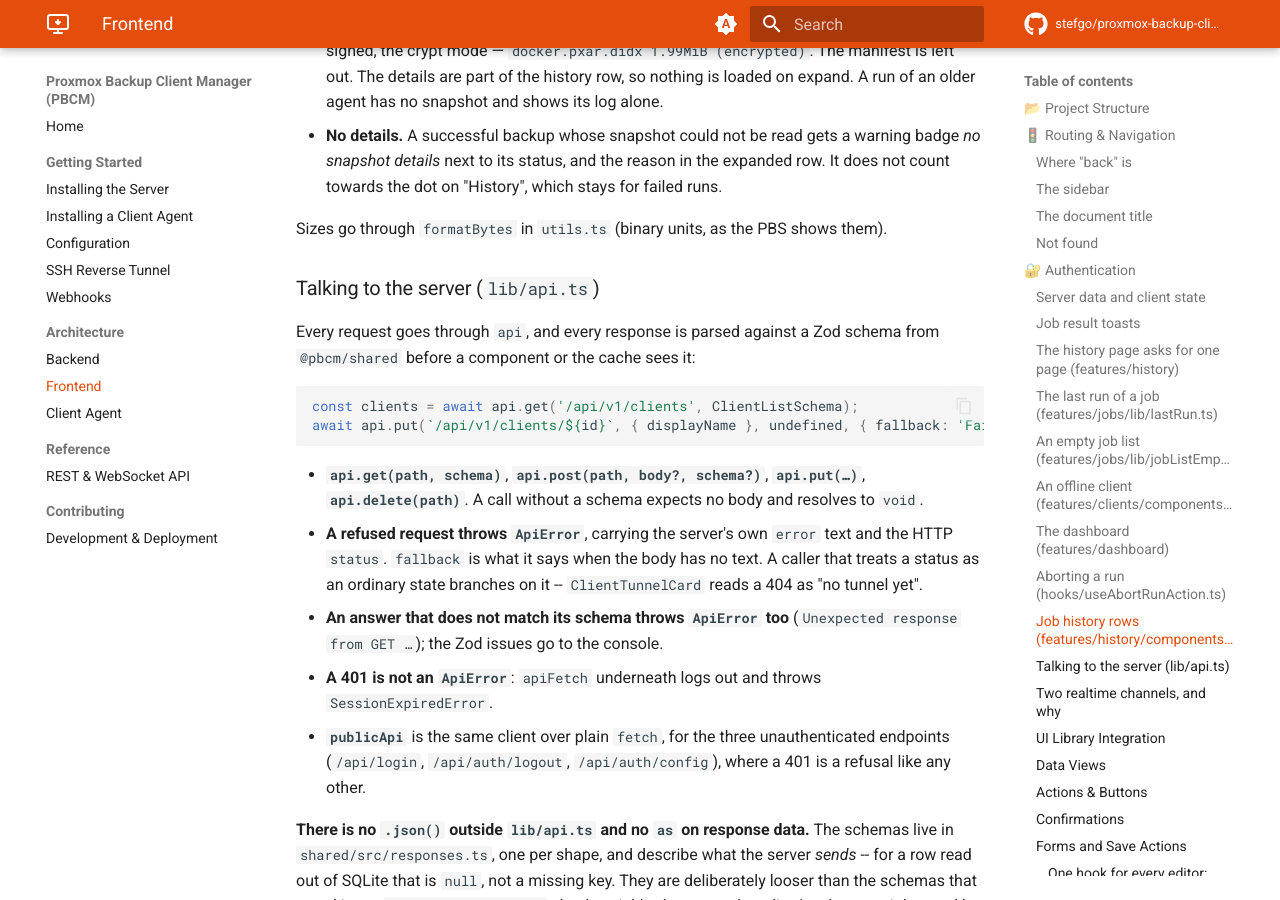
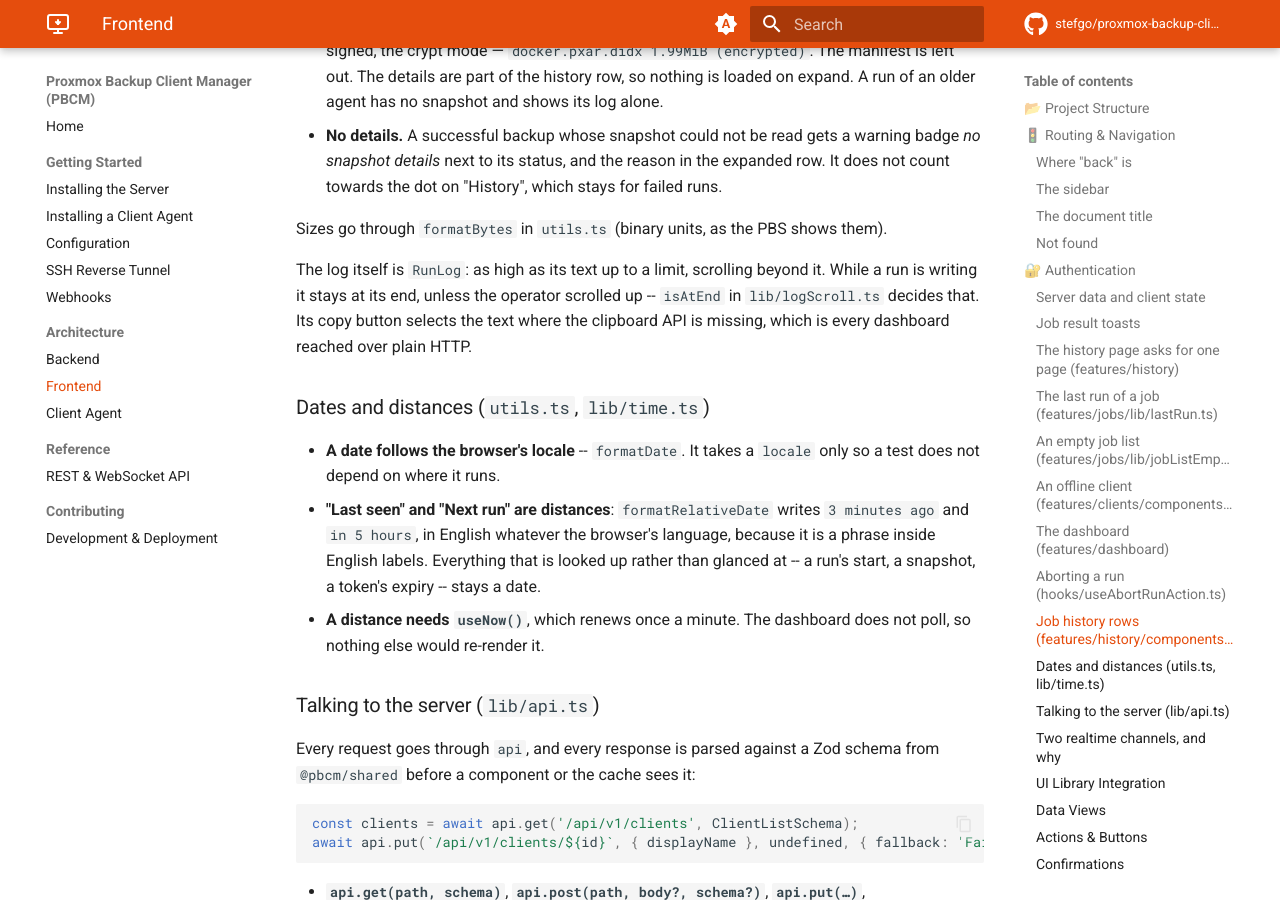
Before and after one commit to stefgo/proxmox-backup-client-manager, an MkDocs documentation site: the page built from docs/frontend.md, in a window 1280 px wide and 900 px high, scrolled down 10658 px. Built offline with MkDocs 1.6.1 and Material for MkDocs 9.7.7, drawn with Linux system fonts in a browser that asks for light colours; comment, search, counter and statistics services are not loaded; some of the changed text lies outside the part shown.

Commit message:
docs: Describe relative dates, the run log and the schedule preview
Co-Authored-By: Claude Opus 5.5 <noreply@anthropic.com>

```diff
--- a/docs/frontend.md
+++ b/docs/frontend.md
@@ -386,6 +386,22 @@ Jobs — renders through `BaseHistoryList`, so the following holds in all of the
   does not count towards the dot on "History", which stays for failed runs.
 
 Sizes go through `formatBytes` in `utils.ts` (binary units, as the PBS shows them).
+
+The log itself is `RunLog`: as high as its text up to a limit, scrolling beyond it. While
+a run is writing it stays at its end, unless the operator scrolled up -- `isAtEnd` in
+`lib/logScroll.ts` decides that. Its copy button selects the text where the clipboard API
+is missing, which is every dashboard reached over plain HTTP.
+
+### Dates and distances (`utils.ts`, `lib/time.ts`)
+
+- **A date follows the browser's locale** -- `formatDate`. It takes a `locale` only so a
+  test does not depend on where it runs.
+- **"Last seen" and "Next run" are distances**: `formatRelativeDate` writes `3 minutes ago`
+  and `in 5 hours`, in English whatever the browser's language, because it is a phrase
+  inside English labels. Everything that is looked up rather than glanced at -- a run's
+  start, a snapshot, a token's expiry -- stays a date.
+- **A distance needs `useNow()`**, which renews once a minute. The dashboard does not poll,
+  so nothing else would re-render it.
 
 ### Talking to the server (`lib/api.ts`)
 
@@ -845,6 +861,12 @@ tunnel is available.
   not offered rather than rejected by the backend afterwards. A job already set to use the
   tunnel keeps the switch usable even without a client row in the cache, or the setting could
   be seen but never turned off.
+- **`JobScheduleSettings`** — the interval is held as typed (`JobDraft.interval` is a
+  string), so the field can be emptied on the way to another number; `jobInputFrom` builds
+  the number and `jobRules` says "At least 1." at the field. Below the weekdays the next
+  three runs are listed: `previewRuns` calls `upcomingRuns` from `shared`, the calculation
+  the agent's scheduler runs. It is made on the browser's clock; where the agent keeps
+  another time zone the preview says so.
 - `jobInputFrom` always sends `tunnel`, including as `false`: omitting it on an update would
   leave the stored route standing, and switching the tunnel off would silently not take.
 
@@ -935,7 +957,7 @@ Project-level reusable classes defined via `@layer components`:
 
 All forms use the `Input` and `Select` components from the library, which provide consistent label, hint, error, disabled, and dark mode styling out of the box. Native `<input>` elements are only used for checkboxes.
 
-Modal dialogs (UserDialog, TokenModal) and detail headers (ClientOverview, RepositoryOverview) use the `Card` component for consistent framing.
+`UserDialog` is the library's `Modal` and holds its draft through `useEntityForm` (`features/users/lib/userForm.ts`); `TokenModal` and the detail headers (ClientOverview, RepositoryOverview) use the `Card` component for consistent framing.
 
 - **Dark Mode**: `ThemeProvider` toggles the `dark` class on `<html>`. There is **no `dark:`
   variant anywhere in `src/`** — and that is the point: every role is defined once in the
```
